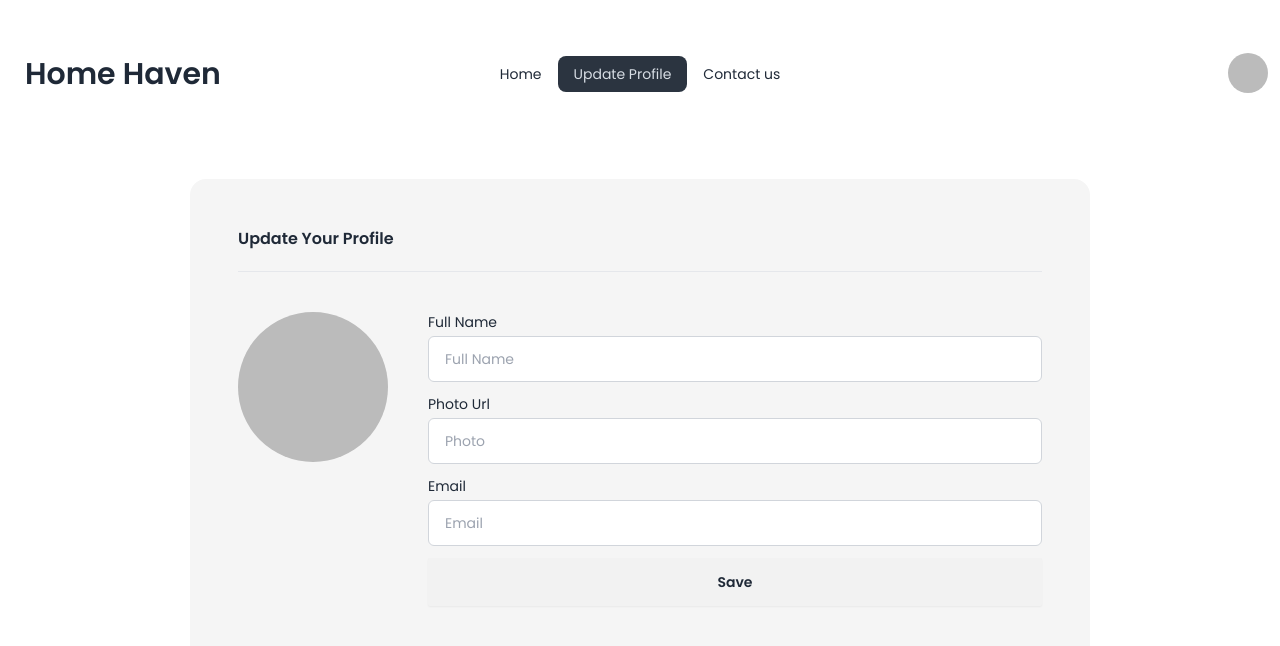
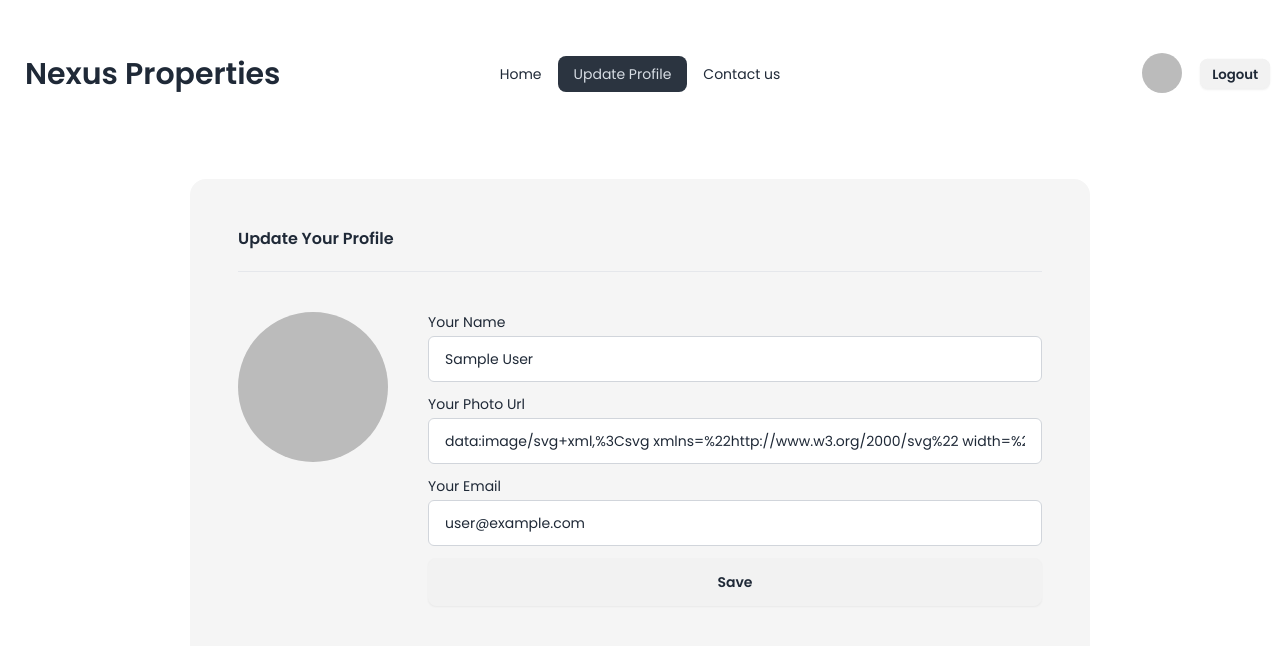
Before and after one commit to najim2004/Nexus-Properties, a React (Vite) app: page /update-profile in a window 1280 px wide. Shown: the top 646 px of the page. Built offline with nearby package versions, Linux system fonts and the light colour scheme; no server answers; sample sign-in values are in the browser's storage.

Commit message:
added 404 page

```diff
--- a/src/AuthProvider/AuthProvider.jsx
+++ b/src/AuthProvider/AuthProvider.jsx
@@ -3,6 +3,7 @@ import {
   onAuthStateChanged,
   signInWithEmailAndPassword,
   signOut,
+  updateProfile,
 } from "firebase/auth";
 import { createContext, useEffect, useState } from "react";
 import { auth } from "../Firebase/Firebase.config";
@@ -40,6 +41,13 @@ const AuthProvider = ({ children }) => {
     return signOut(auth);
   };
 
+  const updateUserProfile = (Name, photo) => {
+    return updateProfile(user, {
+      displayName: Name,
+      photoURL: photo ? photo : "",
+    });
+  };
+
   const sweetAlert = (title, icon, text, btn, time) => {
     return Swal.fire({
       icon: icon,
@@ -67,6 +75,7 @@ const AuthProvider = ({ children }) => {
     logOutUser,
     sweetAlert,
     sweetLoginAlert,
+    updateUserProfile,
   };
   return (
     <AuthContext.Provider value={contextData}>{children}</AuthContext.Provider>
--- /dev/null
+++ b/src/Pages/404/Page404.jsx
@@ -0,0 +1,14 @@
+import img404 from "../../assets/404.gif";
+const Page404 = () => {
+  return (
+    <div className="w-screen h-screen flex flex-col items-center justify-center">
+      <h3 className="text-8xl font-semibold text-gray-500">404</h3>
+      <p>Page Not Found!</p>
+      <div className="max-w-[500px]">
+      <img className="w-full h-full" src={img404} alt="" />
+      </div>
+    </div>
+  );
+};
+
+export default Page404;
--- a/src/Pages/UpdateProfile/UpdateProfile.jsx
+++ b/src/Pages/UpdateProfile/UpdateProfile.jsx
@@ -4,23 +4,40 @@ import userImg from "../../assets/user.png";
 import { AuthContext } from "../../AuthProvider/AuthProvider";
 import { useForm } from "react-hook-form";
 const UpdateProfile = () => {
-  const { user } = useContext(AuthContext);
+  const { user, updateUserProfile, sweetAlert } = useContext(AuthContext);
 
   const {
     register,
     handleSubmit,
     formState: { errors },
-  } = useForm();
-  const handleUpdateProfile = (data) => {};
+  } = useForm({
+    defaultValues: {
+      Name: user?.displayName,
+      Photo: user?.photoURL,
+    },
+  });
+  const handleUpdateProfile = (data) => {
+    const { Photo, Name } = data;
+    if (Photo !== user?.photoURL || Name !== user?.displayName) {
+      updateUserProfile(Name, Photo)
+        .then(() => {
+          sweetAlert("Successfully Updated", "success", false, false, 2000);
+        })
+        .catch((errors) => {
+          sweetAlert("Oops!", "warning", "Something went wrong", true, false);
+          console.log(errors);
+        });
+    } else {
+      sweetAlert("No Changes", "warning", false, true, false);
+    }
+  };
   return (
     <div className="bg-[white]">
       <Navbar></Navbar>
       <div className="max-w-[1300px] h-[calc(100vh-78px)] lg:h-[calc(100vh-108px)] flex items-center mx-auto">
         <div className="bg-[#1e1e1e0b] mx-2 lg:p-12 p-6 md:p-8 w-[900px] md:mx-auto Lg:mx-auto min-h-[550px] rounded-2xl">
           <div className="mb-10">
-            <h3 className=" font-semibold">
-              Update Your Profile
-            </h3>
+            <h3 className=" font-semibold">Update Your Profile</h3>
             <hr className="h-[1px] bg-gray-400 mt-5" />
           </div>
 
@@ -37,7 +54,9 @@ const UpdateProfile = () => {
                 className="space-y-3"
               >
                 <div className="space-y-1 text-sm">
-                  <label className="block dark:text-gray-600">Full Name</label>
+                  <label className="block dark:text-gray-600">
+                    Your Name
+                  </label>
                   <input
                     name="Name"
                     {...register("Name", {
@@ -47,9 +66,16 @@ const UpdateProfile = () => {
                     placeholder="Full Name"
                     className="w-full px-4 py-3 rounded-md border-gray-300 border-[1px] dark:bg-gray-50 dark:text-gray-800 focus:dark:border-violet-600"
                   />
+                  {errors?.Name?.type === "required" && (
+                    <p className="text-red-500 dark:text-red-400">
+                      This filed is required!
+                    </p>
+                  )}
                 </div>
                 <div className="space-y-1 text-sm">
-                  <label className="block dark:text-gray-600">Photo Url</label>
+                  <label className="block dark:text-gray-600">
+                    Your Photo Url
+                  </label>
                   <input
                     name="photo"
                     {...register("Photo")}
@@ -59,32 +85,19 @@ const UpdateProfile = () => {
                   />
                 </div>
                 <div className="space-y-1 text-sm">
-                  <label className="block dark:text-gray-600">Email</label>
+                  <label className="block dark:text-gray-600">Your Email</label>
                   <input
                     name="email"
-                    {...register("Email", {
-                      required: true,
-                      pattern: /^[^\s@]+@[^\s@]+\.[^\s@]+$/,
-                    })}
+                    readOnly
+                    value={user?.email}
                     type="text"
-                    placeholder="Email"
                     className="w-full px-4 py-3 rounded-md border-gray-300 border-[1px] dark:bg-gray-50 dark:text-gray-800 focus:dark:border-violet-600"
                   />
-                  {errors?.Email?.type === "required" && (
-                    <p className="text-red-500 dark:text-red-400">
-                      This filed is required!
-                    </p>
-                  )}
-                  {errors?.Email?.type === "pattern" && (
-                    <p className="text-red-500 dark:text-red-400">
-                      Please enter a valid email!
-                    </p>
-                  )}
                 </div>
                 <input
                   type="submit"
                   value="Save"
-                  className="w-full btn p-3 text-center rounded-sm dark:text-gray-50 dark:bg-violet-600"
+                  className="w-full rounded-lg btn p-3 text-center dark:text-gray-50 dark:bg-violet-600"
                 />
               </form>
             </div>
--- a/src/Routes/Routes.jsx
+++ b/src/Routes/Routes.jsx
@@ -5,11 +5,13 @@ import Login from "../Pages/Login/Login";
 import Register from "../Pages/Register/Register";
 import PrivateRoute from "./PrivateRoute";
 import UpdateProfile from "../Pages/UpdateProfile/UpdateProfile";
+import Page404 from "../Pages/404/Page404";
 
 const router = createBrowserRouter([
   {
     path: "/",
     element: <App></App>,
+    errorElement: <Page404></Page404>,
     children: [
       {
         path: "/",
--- a/src/Shared/Navbar/Navbar.jsx
+++ b/src/Shared/Navbar/Navbar.jsx
@@ -35,7 +35,7 @@ const Navbar = () => {
             to={"/"}
             className="btn btn-ghost text-xl md:text-2xl lg:text-3xl"
           >
-            Home Haven
+            Nexus Properties
           </Link>
         </div>
         <div className="navbar-center hidden lg:flex">
@@ -43,11 +43,11 @@ const Navbar = () => {
         </div>
         <div className="navbar-end">
           {user ? (
-            <div
-              className="tooltip tooltip-left"
-              data-tip={user?.displayName.toUpperCase()}
-            >
-              <div className="dropdown dropdown-end">
+            <div className="flex gap-3 items-center">
+              <div
+                data-tip={user?.displayName.toUpperCase()}
+                className="tooltip tooltip-left dropdown dropdown-end"
+              >
                 <div
                   tabIndex={0}
                   role="button"
@@ -74,6 +74,7 @@ const Navbar = () => {
                   )}
                 </ul>
               </div>
+              <button onClick={handleLogOut} className="hidden lg:flex text-sm font-semibold btn-sm btn">Logout</button>
             </div>
           ) : (
             <Link to={"/login"}>
```
Also changed, not shown: src/assets/404.gif (added).
